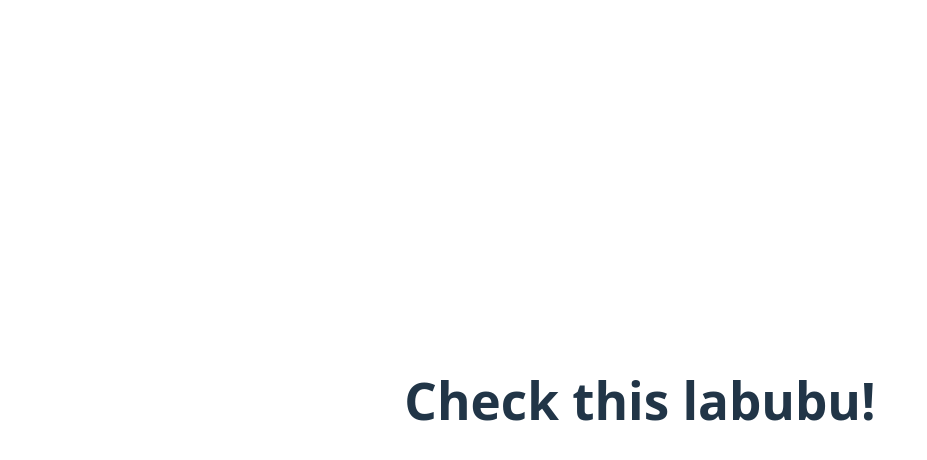
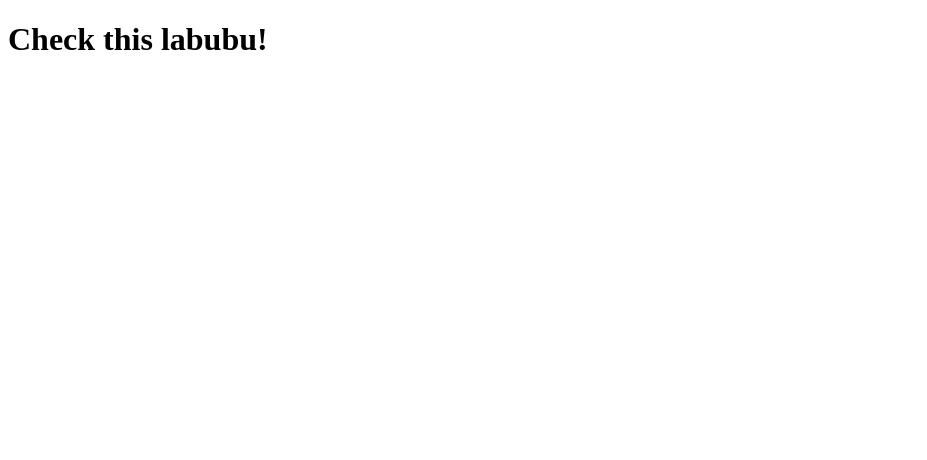
Before and after one commit to DeLeTe-DoG/VACYA, a Vue app in the folder frontend/: page / in a window 1280 px wide. Shown: the top 460 px of the page, without its empty margins (0-927 px from the left). Built offline with nearby package versions, Linux system fonts and the light colour scheme.

Commit message:
fix mistake

```diff
--- a/frontend/src/App.vue
+++ b/frontend/src/App.vue
@@ -1,5 +1,4 @@
 <script setup>
-import HelloWorld from './components/HelloWorld.vue'
 </script>
 
 <template>
@@ -7,16 +6,5 @@
 </template>
 
 <style scoped>
-.logo {
-  height: 6em;
-  padding: 1.5em;
-  will-change: filter;
-  transition: filter 300ms;
-}
-.logo:hover {
-  filter: drop-shadow(0 0 2em #646cffaa);
-}
-.logo.vue:hover {
-  filter: drop-shadow(0 0 2em #42b883aa);
-}
+
 </style>
--- a/frontend/src/main.js
+++ b/frontend/src/main.js
@@ -1,5 +1,5 @@
 import { createApp } from 'vue'
-import './style.css'
+// import './style.css'
 import App from './App.vue'
 
 createApp(App).mount('#app')
--- a/frontend/src/style.css
+++ /dev/null
@@ -1,79 +0,0 @@
-:root {
-  font-family: system-ui, Avenir, Helvetica, Arial, sans-serif;
-  line-height: 1.5;
-  font-weight: 400;
-
-  color-scheme: light dark;
-  color: rgba(255, 255, 255, 0.87);
-  background-color: #242424;
-
-  font-synthesis: none;
-  text-rendering: optimizeLegibility;
-  -webkit-font-smoothing: antialiased;
-  -moz-osx-font-smoothing: grayscale;
-}
-
-a {
-  font-weight: 500;
-  color: #646cff;
-  text-decoration: inherit;
-}
-a:hover {
-  color: #535bf2;
-}
-
-body {
-  margin: 0;
-  display: flex;
-  place-items: center;
-  min-width: 320px;
-  min-height: 100vh;
-}
-
-h1 {
-  font-size: 3.2em;
-  line-height: 1.1;
-}
-
-button {
-  border-radius: 8px;
-  border: 1px solid transparent;
-  padding: 0.6em 1.2em;
-  font-size: 1em;
-  font-weight: 500;
-  font-family: inherit;
-  background-color: #1a1a1a;
-  cursor: pointer;
-  transition: border-color 0.25s;
-}
-button:hover {
-  border-color: #646cff;
-}
-button:focus,
-button:focus-visible {
-  outline: 4px auto -webkit-focus-ring-color;
-}
-
-.card {
-  padding: 2em;
-}
-
-#app {
-  max-width: 1280px;
-  margin: 0 auto;
-  padding: 2rem;
-  text-align: center;
-}
-
-@media (prefers-color-scheme: light) {
-  :root {
-    color: #213547;
-    background-color: #ffffff;
-  }
-  a:hover {
-    color: #747bff;
-  }
-  button {
-    background-color: #f9f9f9;
-  }
-}
```
